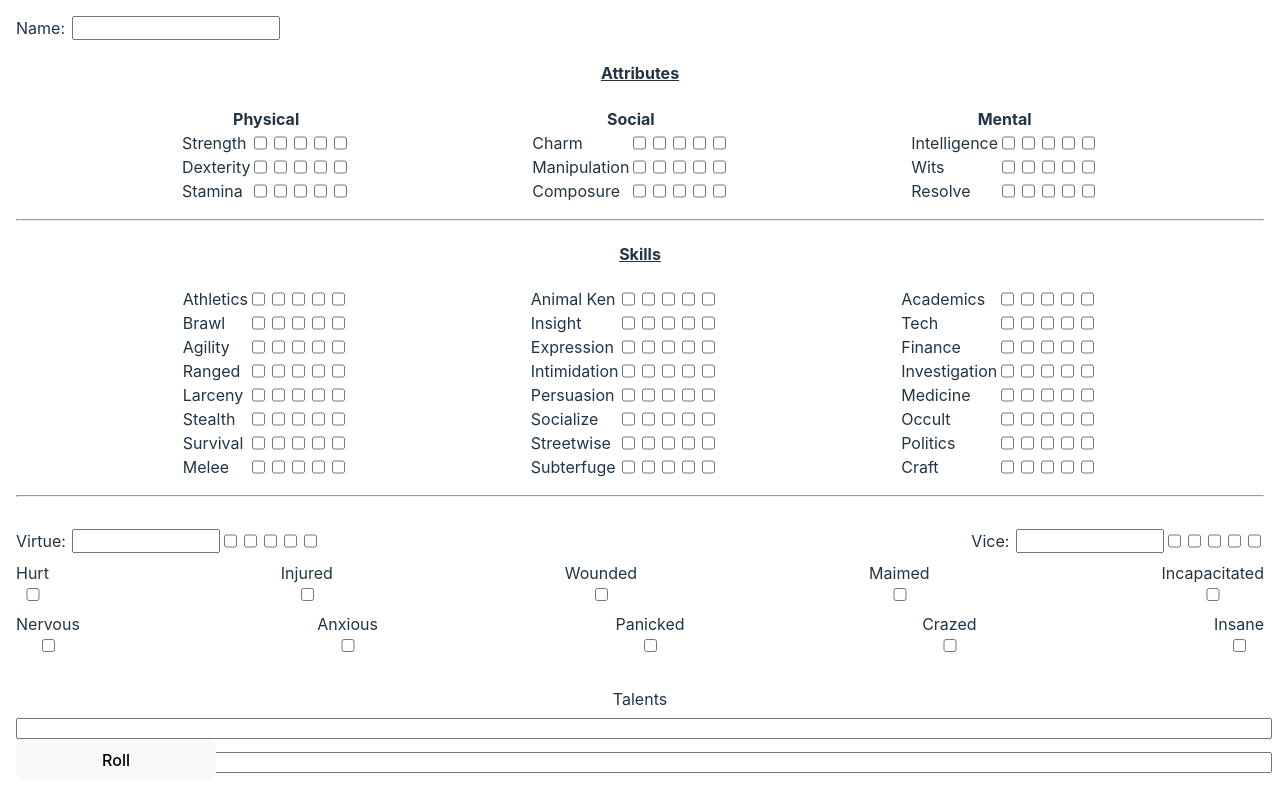
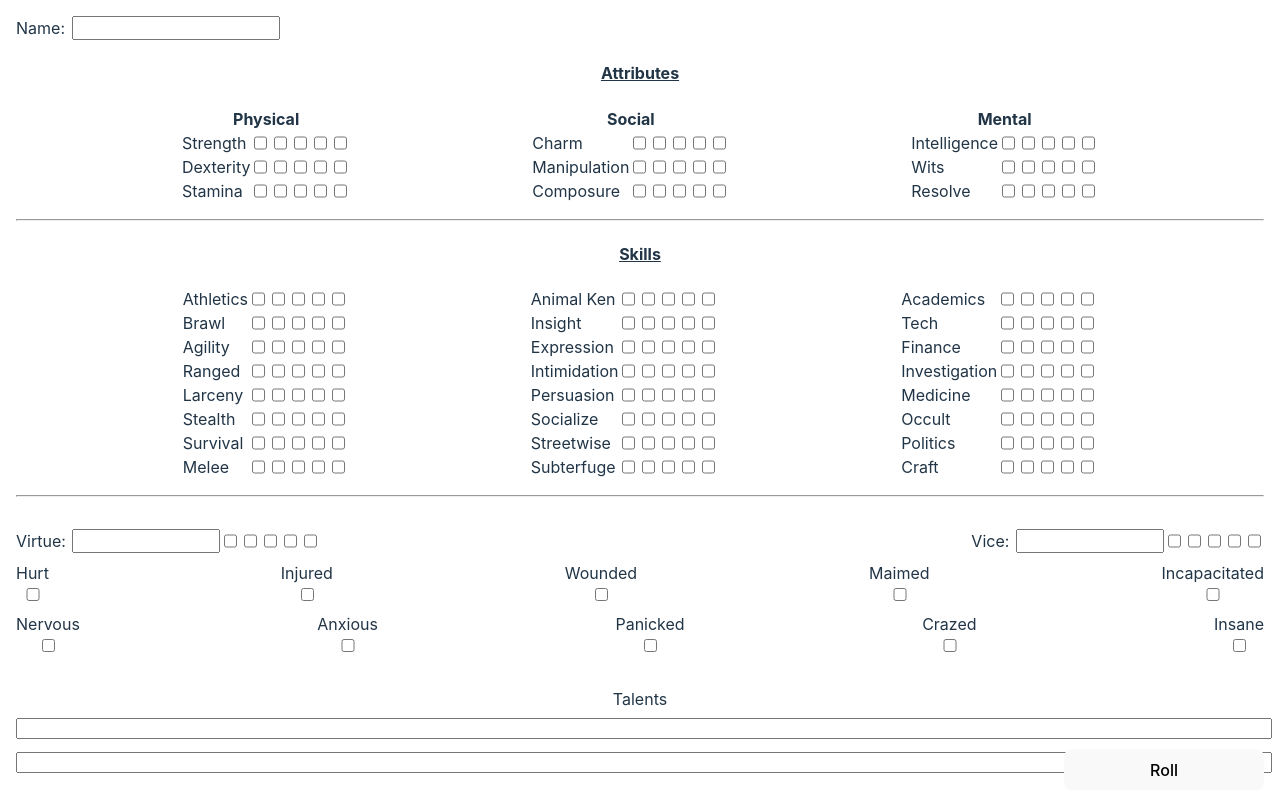
Before and after one commit to wcstrickland/wolf, a Svelte app: page / in a window 1280 px wide. Shown: the top 799 px of the page. Built offline with nearby package versions, Linux system fonts and the light colour scheme.

Commit message:
moved button to right

```diff
--- a/src/App.svelte
+++ b/src/App.svelte
@@ -177,7 +177,8 @@
   <b>This combat system is dramatic, abrupt, and lethal</b>
   <p>Talents and Equipment may mitigate or amplify the intensity of combat depending on the setting and theme of the game.</p>
 </main>
-
+<div style="display:flex;justify-content:end; position:sticky; bottom:10px;">
 <RollerToggle />
+</div>
 
 <style></style>
--- a/src/lib/RollerToggle.svelte
+++ b/src/lib/RollerToggle.svelte
@@ -12,8 +12,6 @@
 
 <style>
   .Roll-btn-container {
-    position: sticky;
-    bottom: 20px;
     display: flex;
     flex-direction: column-reverse;
     justify-content: start;
```
Also changed, not shown: 5 other files (tests, documents, lock files or other folders).
